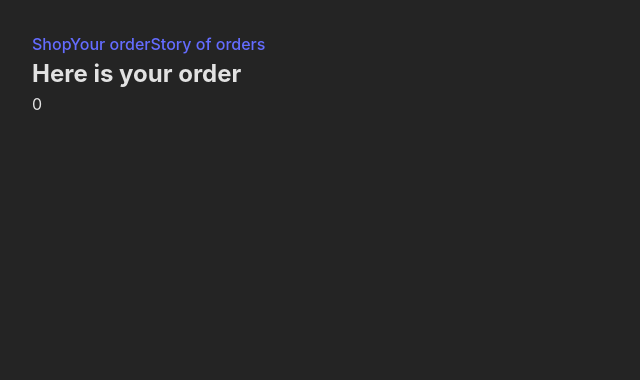
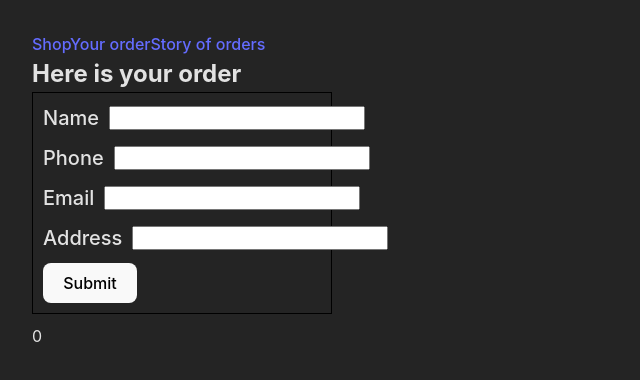
Before and after one commit to Eugene-Hlushak/delivery-app-frontend, a React (Vite) app: page /delivery-app-frontend/order in a window 1280 px wide. Shown: the top 380 px of the page, without its empty margins (0-640 px from the left). Built offline with nearby package versions, Linux system fonts and the light colour scheme.

Commit message:
add order form, submit complete order

```diff
--- a/package.json
+++ b/package.json
@@ -12,13 +12,15 @@
   },
   "dependencies": {
     "axios": "^1.4.0",
+    "formik": "^2.4.1",
     "gh-pages": "^5.0.0",
     "modern-normalize": "^2.0.0",
     "prop-types": "^15.8.1",
     "react": "^18.2.0",
     "react-dom": "^18.2.0",
     "react-router-dom": "^6.11.2",
-    "styled-components": "^5.3.11"
+    "styled-components": "^5.3.11",
+    "yup": "^1.2.0"
   },
   "devDependencies": {
     "@types/react": "^18.0.37",
--- /dev/null
+++ b/src/components/OrderForm/OrderForm.jsx
@@ -0,0 +1,94 @@
+import { Formik, ErrorMessage } from "formik";
+import { object, string, number } from "yup";
+import {
+  AddContactForm,
+  FormInput,
+  FormLabel,
+  //   CheckboxContainer,
+  LabelTitle,
+  //   CheckboxLabel,
+  //   CheckboxLabelNoMarginRight,
+  //   Container,
+} from "./OrderForm.styled";
+
+const OrderForm = ({ order, totalPrice }) => {
+  const formInitialValues = {
+    name: "",
+    email: "",
+    phone: "",
+    address: "",
+  };
+
+  const validationSchema = object({
+    name: string().required(),
+    email: string().email().required(),
+    phone: number().required(),
+  });
+
+  const submitOrder = (values, { resetForm }) => {
+    const completedOrder = {
+      user: { ...values },
+      order: { ...order },
+      totalPrice,
+    };
+    console.log(completedOrder);
+    resetForm();
+  };
+
+  return (
+    <Formik
+      initialValues={formInitialValues}
+      validationSchema={validationSchema}
+      onSubmit={submitOrder}
+    >
+      <AddContactForm>
+        <FormLabel>
+          <LabelTitle>Name</LabelTitle>
+          <FormInput type="text" name="name" />
+          <ErrorMessage name="name" />
+        </FormLabel>
+
+        <FormLabel>
+          <LabelTitle>Phone</LabelTitle>
+          <FormInput type="tel" name="phone" />
+          <ErrorMessage name="phone" />
+        </FormLabel>
+        <FormLabel>
+          <LabelTitle>Email</LabelTitle>
+          <FormInput type="email" name="email" />
+          <ErrorMessage name="email" />
+        </FormLabel>
+        <FormLabel>
+          <LabelTitle>Address</LabelTitle>
+          <FormInput type="address" name="address" />
+          <ErrorMessage name="address" />
+        </FormLabel>
+
+        {/* <CheckboxContainer>
+          <LabelTitle>Cathegory</LabelTitle>
+          <Container>
+            <CheckboxLabel>
+              <FormInput type="checkbox" name="cathegory" value="Friends" />
+              Friends
+            </CheckboxLabel>
+            <CheckboxLabelNoMarginRight>
+              <FormInput type="checkbox" name="cathegory" value="Family" />
+              Family
+            </CheckboxLabelNoMarginRight>
+            <CheckboxLabel>
+              <FormInput type="checkbox" name="cathegory" value="Vip" />
+              Vip
+            </CheckboxLabel>
+            <CheckboxLabelNoMarginRight>
+              <FormInput type="checkbox" name="cathegory" value="Work" />
+              Work
+            </CheckboxLabelNoMarginRight>
+          </Container>
+        </CheckboxContainer> */}
+        <button type="submit">Submit</button>
+      </AddContactForm>
+    </Formik>
+  );
+};
+
+export default OrderForm;
--- /dev/null
+++ b/src/components/OrderForm/OrderForm.styled.js
@@ -0,0 +1,48 @@
+import { Form, Field } from "formik";
+import styled from "styled-components";
+
+export const AddContactForm = styled(Form)`
+  width: 300px;
+  padding: 10px;
+
+  border: 1px solid black;
+  margin-bottom: 10px;
+`;
+
+export const FormLabel = styled.label`
+  display: flex;
+  align-items: center;
+  margin-bottom: 10px;
+`;
+
+export const CheckboxContainer = styled.div`
+  display: flex;
+  align-items: baseline;
+`;
+export const Container = styled.div`
+  display: flex;
+  flex-wrap: wrap;
+  justify-content: center;
+`;
+export const CheckboxLabel = styled(FormLabel)`
+  display: flex;
+  width: 80px;
+  font-weight: 400;
+  font-size: 18px;
+  margin-right: 10px;
+`;
+
+export const CheckboxLabelNoMarginRight = styled(CheckboxLabel)`
+  margin-right: 0;
+`;
+
+export const LabelTitle = styled.span`
+  width: 100px;
+  margin-right: 10px;
+  font-weight: 500;
+  font-size: 20px;
+`;
+
+export const FormInput = styled(Field)`
+  display: block;
+`;
--- a/src/components/ShopList/ShopListItem.jsx
+++ b/src/components/ShopList/ShopListItem.jsx
@@ -22,7 +22,7 @@ const ShopListItem = ({ shop, setProducts }) => {
 };
 
 ShopListItem.propTypes = {
-  shop: PropTypes.func.isRequired,
+  shop: PropTypes.object.isRequired,
   setProducts: PropTypes.func.isRequired,
 };
 
--- a/src/pages/OrderPage/OrderPage.jsx
+++ b/src/pages/OrderPage/OrderPage.jsx
@@ -1,28 +1,30 @@
-import { useState, useEffect, useContext } from "react";
+import { useState, useContext } from "react";
 import OrderList from "../../components/OrderList/OrderList";
 import { OrderContext } from "../../App";
+import OrderForm from "../../components/OrderForm/OrderForm";
+
+const countTotalPrice = (data) => {
+  const total = data.reduce((acc, item) => {
+    acc += item.price * item.quantity;
+
+    return acc;
+  }, 0);
+  return total;
+};
+
 const OrderPage = () => {
   const { order, setOrder } = useContext(OrderContext);
-  const [totalPrice, setTotalPrice] = useState(() =>
-    order.reduce((acc, item) => {
-      acc += item.price * item.quantity;
-
-      return acc;
-    }, 0)
-  );
+  const [totalPrice, setTotalPrice] = useState(() => countTotalPrice(order));
 
   const getTotalPrice = (data) => {
-    const total = data.reduce((acc, item) => {
-      acc += item.price * item.quantity;
-
-      return acc;
-    }, 0);
+    const total = countTotalPrice(data);
     setTotalPrice(total);
   };
 
   return (
     <div>
       <h2>Here is your order</h2>
+      <OrderForm order={order} totalPrice={totalPrice} />
       <OrderList
         order={order}
         setOrder={setOrder}
```
Also changed, not shown: src/components/OrderList/OrderList.jsx (+6 -1 lines), 1 other file (tests, documents, lock files or other folders).
